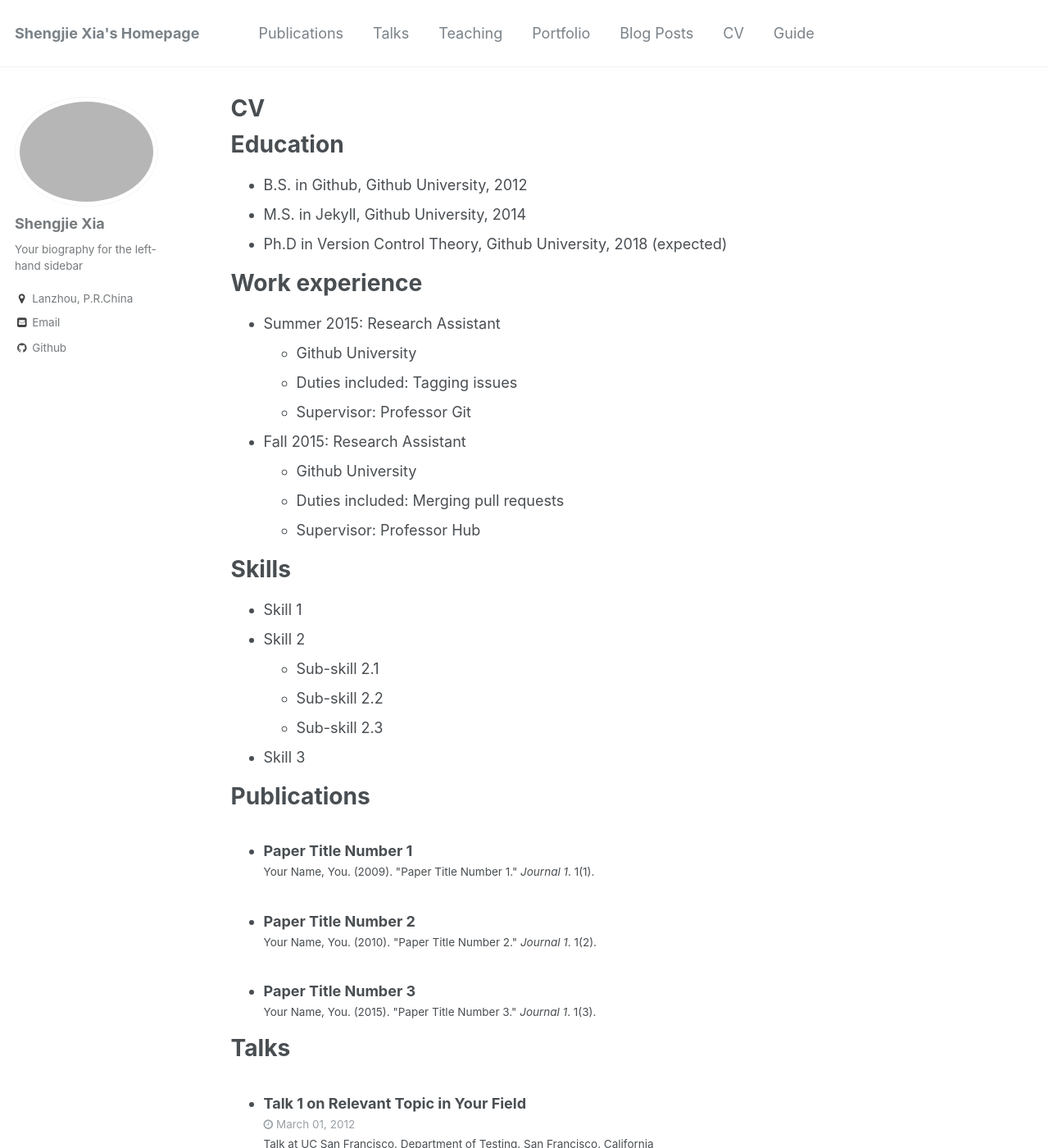
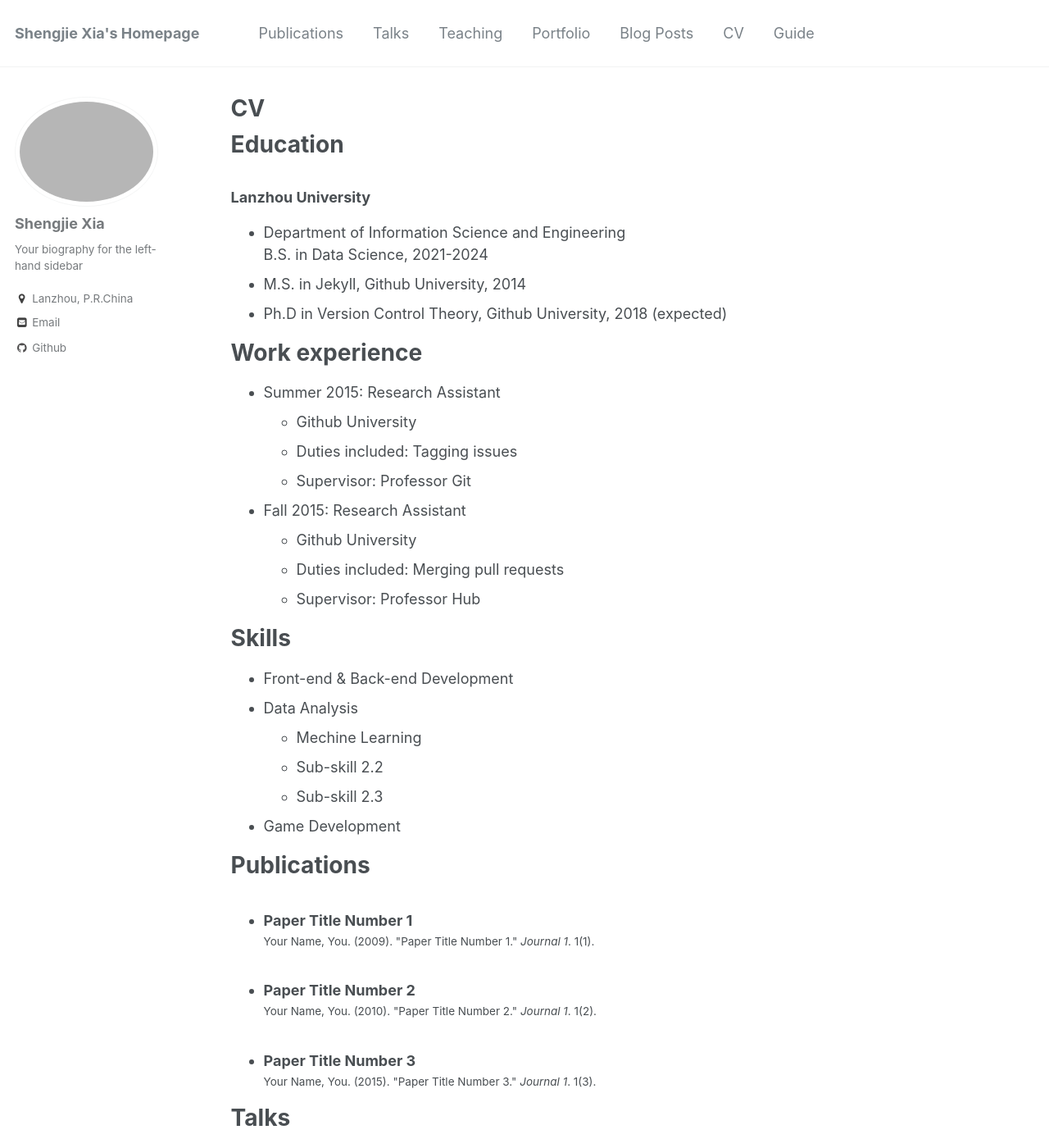
Before and after one commit to xiashj2021/xiashj2021.github.io, a Jekyll site: the page built from _pages/cv.md, in a window 1280 px wide and 1400 px high. Shown: the whole window at 82% size. Built offline with Jekyll 4.4.1, drawn with Linux system fonts in a browser that asks for light colours.

Commit message:
Update cv.md

```diff
--- a/_pages/cv.md
+++ b/_pages/cv.md
@@ -11,7 +11,9 @@ redirect_from:
 
 Education
 ======
-* B.S. in Github, Github University, 2012
+### Lanzhou University
+* Department of Information Science and Engineering
+B.S. in Data Science, 2021-2024
 * M.S. in Jekyll, Github University, 2014
 * Ph.D in Version Control Theory, Github University, 2018 (expected)
 
@@ -29,12 +31,12 @@ Work experience
 
 Skills
 ======
-* Skill 1
-* Skill 2
-  * Sub-skill 2.1
+* Front-end & Back-end Development
+* Data Analysis
+  * Mechine Learning
   * Sub-skill 2.2
   * Sub-skill 2.3
-* Skill 3
+* Game Development
 
 Publications
 ======
```
